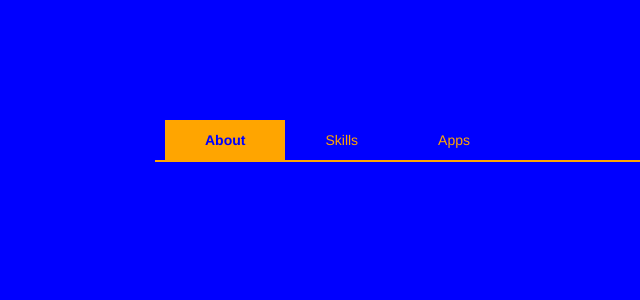
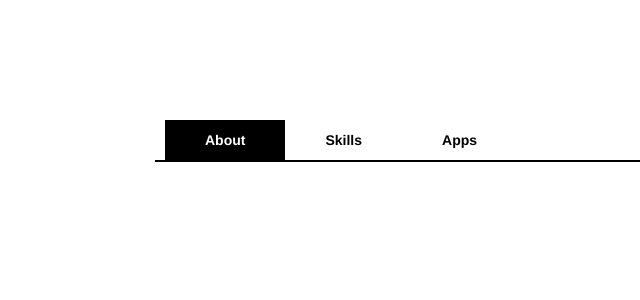
Before and after one commit to pl61/mywebsite, a React app: page / in a window 1280 px wide. Shown: the top 300 px of the page, without its empty margins (37-677 px from the left). Built offline with nearby package versions, Linux system fonts and the light colour scheme.

Commit message:
added navbar interactivity

```diff
--- a/src/components/Content.jsx
+++ b/src/components/Content.jsx
@@ -1,6 +1,6 @@
 import React from 'react';
 
-const Navbar = () => {
+const Content = () => {
 
   return (
     <div className='content'>
@@ -9,4 +9,4 @@ const Navbar = () => {
   );
 };
 
-export default Navbar;
+export default Content;
--- a/src/components/Navbar.jsx
+++ b/src/components/Navbar.jsx
@@ -1,14 +1,13 @@
-import React from 'react';
+import React, { useState, useEffect } from 'react';
 
 const Navbar = () => {
+  const [activeItem, setActiveItem] = useState('about-item');
 
   return (
     <div className='nav-bar'>
-      <ul>
-        <li className="nav-item nav-active">About</li>
-        <li className="nav-item">Skills</li>
-        <li className="nav-item">Apps</li>
-      </ul>
+      <div id="about-item" className={'nav-item' + (activeItem === 'about-item' ? ' nav-active' : '')} onClick={(e) => setActiveItem(e.target.id)}>About</div>
+      <div id="skills-item" className={'nav-item' + (activeItem === 'skills-item' ? ' nav-active' : '')} onClick={(e) => setActiveItem(e.target.id)}>Skills</div>
+      <div id="apps-item" className={'nav-item' + (activeItem === 'apps-item' ? ' nav-active' : '')} onClick={(e) => setActiveItem(e.target.id)}>Apps</div>
     </div>
   );
 };
--- a/src/styles/style.less
+++ b/src/styles/style.less
@@ -1,7 +1,7 @@
 @import "../styles/bootstrap.min.css";
 
-@color1: blue;
-@color2: orange;
+@color1: white;
+@color2: black;
 
 html {
   height: 100%;
@@ -18,29 +18,29 @@ body {
 
 #app {
   color: @color2;
-  width: 70%;
-  height: 70%;
   max-width: 1024px;
+  width: 90%;
+  height: 90%;
+
+  @media (min-width: 768px) {
+    width: 70%;
+    height: 70%;
+  }
 }
 
 .nav-bar {
+  font-weight: bold;
   border-bottom: 2px solid @color2;
   padding-left: 1rem;
 }
 
-ul {
-  list-style-type: none;
-  margin: 0;
-  padding: 0;
-}
-
 .nav-item {
+  cursor: pointer;
   display: inline-block;
   padding: 1rem 4rem;
 }
 
 .nav-active {
-  font-weight: bold;
   color: @color1;
   background-color: @color2;
 }
```
